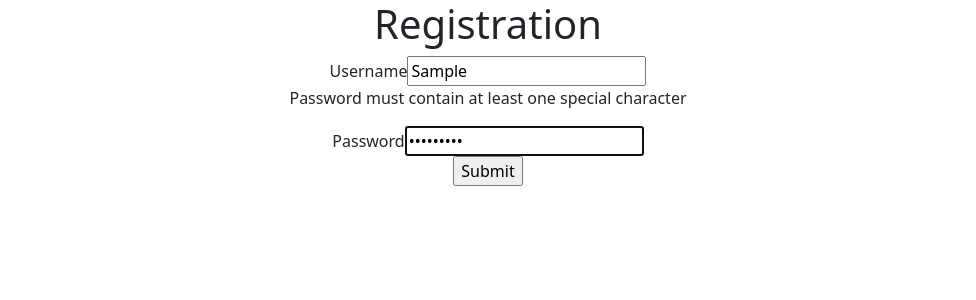
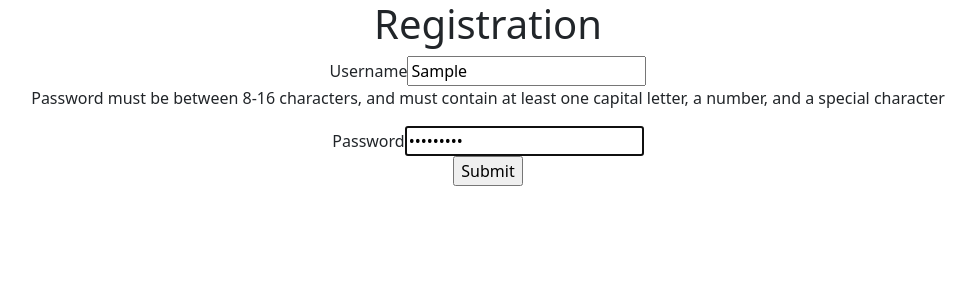
Before and after one commit to rjohnson05/RanksList, a React (Create React App) app in the folder src/main/frontend/: page /#/register in a window 1280 px wide. Both pictures are taken after typing "Sample", "Sample123" into the empty fields and a click on the input 639 px from the left and 171 px from the top of the page. Shown: the top 300 px of the page, without its empty margins (152-1128 px from the left). Built offline with nearby package versions, Linux system fonts and the light colour scheme.

Commit message:
Updated user form feedback/validation

```diff
--- a/src/main/frontend/src/CreateAdPage/CreateAdForm.js
+++ b/src/main/frontend/src/CreateAdPage/CreateAdForm.js
@@ -39,12 +39,15 @@ export default function CreateAdForm() {
                            {...register("name",
                                {required: true})} />
                 </label>
+                {errors.price?.type === "required" && <p className="errorMsg">A price is required</p>}
                 {errors.price?.type === "checkIsNumber" && <p className="errorMsg">Price must be a number</p>}
+                {errors.price?.type === "checkNoCommas" && <p className="errorMsg">Price cannot contain commas</p>}
                 <label>Price:
                     <input type="text" name="price"
                            {...register("price",
                                {required: true, value: 0,
-                                   validate: {checkIsNumber: (value) => !/[^0-9]/.test(value)}})} />
+                                   validate: {checkIsNumber: (value) => !/[^0-9,.]/.test(value),
+                                   checkNoCommas: (value) => !value.includes(',')}})} />
                 </label>
                 <label>Description:
                     <input type="text" name="description"
--- a/src/main/frontend/src/LoginPage/LoginForm.js
+++ b/src/main/frontend/src/LoginPage/LoginForm.js
@@ -42,7 +42,7 @@ export default function RegisterForm() {
                         }})} />
             </label><br />
             {errors.password?.type === "required" && <p className="errorMsg">Password is required</p>}
-            {errors.password?.type === "checkLength" && <p className="errorMsg">Password must be between 6-32 characters</p>}
+            {errors.password?.type === "checkLength" && <p className="errorMsg">Password must be between 8-16 characters</p>}
             <label>Password
                 <input type="password" {...register("password",
                     {required: true,
--- a/src/main/frontend/src/LoginPage/RegistrationForm.js
+++ b/src/main/frontend/src/LoginPage/RegistrationForm.js
@@ -1,4 +1,4 @@
-import React, {useEffect, useState} from 'react';
+import React, { useState } from 'react';
 import { useNavigate } from "react-router-dom"
 import { useForm } from "react-hook-form"
 import axios from "axios";
@@ -37,10 +37,11 @@ export default function RegistrationForm() {
                         })} />
             </label><br />
             {errors.password?.type === "required" && <p className="errorMsg">Password is required</p>}
-            {errors.password?.type === "checkLength" && <p className="errorMsg">Password must be between 8-16 characters</p>}
-            {errors.password?.type === "checkCapitalPresence" && <p className="errorMsg">Password must contain at least one capital letter</p>}
-            {errors.password?.type === "checkNumberPresence" && <p className="errorMsg">Password must contain at least one number</p>}
-            {errors.password?.type === "checkSpecialPresence" && <p className="errorMsg">Password must contain at least one special character</p>}
+            {errors.password?.type === "checkLength" && <p className="errorMsg">Password must be between 8-16 characters, and must contain at least one capital letter, a number, and a special character</p>}
+            {errors.password?.type === "checkCapitalPresence" && <p className="errorMsg">Password must be between 8-16 characters, and must contain at least one capital letter, a number, and a special character</p>}
+            {errors.password?.type === "checkNumberPresence" && <p className="errorMsg">Password must be between 8-16 characters, and must contain at least one capital letter, a number, and a special character</p>}
+            {errors.password?.type === "checkSpecialPresence" && <p className="errorMsg">Password must be between 8-16 characters, and must contain at least one capital letter, a number, and a special character</p>}
+
             <label>Password
                 <input type="password" {...register("password",
                     {required: true,
--- a/src/main/frontend/src/MyCreatedAdsPage/EditAdForm.js
+++ b/src/main/frontend/src/MyCreatedAdsPage/EditAdForm.js
@@ -59,7 +59,7 @@ export default function CreateAdForm() {
                 <h1>Edit Advertisement</h1>
 
                 {errors.name?.type === "required" && <p className="errorMsg">A name is required</p>}
-                {!adEdited && getValues("name") === originalData.name && getValues("price") === originalData.price && getValues("description") === originalData.description &&
+                {!adEdited && getValues("name") === originalData.name && parseFloat(getValues("price")) === originalData.price && getValues("description") === originalData.description &&
                     <p className="errorMsg">Changes must be made for the ad to be edited</p>}
                 {!adEdited && getValues("name") !== originalData.name &&
                     <p className="errorMsg">You already have an advertisement with this name</p>}
@@ -68,9 +68,14 @@ export default function CreateAdForm() {
                         required: true
                     })} />
                 </label>
+                {errors.price?.type === "required" && <p className="errorMsg">A price is required</p>}
+                {errors.price?.type === "checkIsNumber" && <p className="errorMsg">Price must be a number</p>}
+                {errors.price?.type === "checkNoCommas" && <p className="errorMsg">Price cannot contain commas</p>}
                 <label>Price:
                     <input type="text" name="price" {...register("price", {
-                        required: true
+                        required: true,
+                        validate: {checkIsNumber: (value) => !/[^0-9,.]/.test(value),
+                            checkNoCommas: (value) => !value.toString().includes(',')}
                     })} />
                 </label>
                 <label>Description:
```
